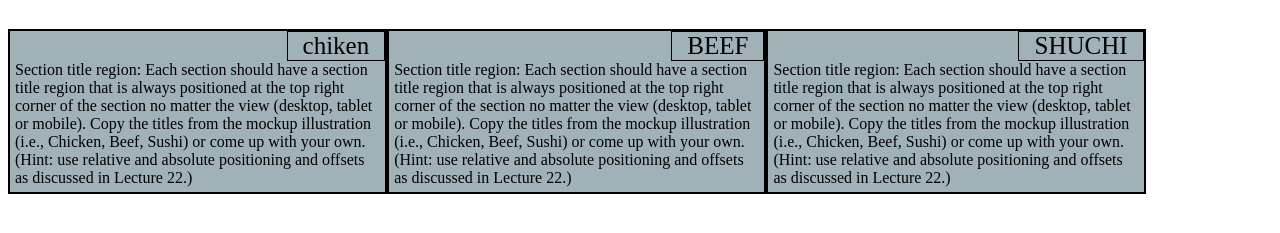
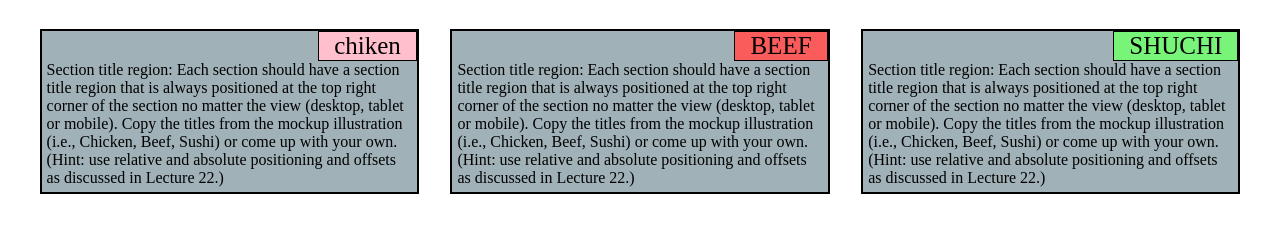
Before and after one commit to Omaima-mess/restaurant, a plain HTML site: page module2/index.html in a window 1280 px wide. Shown: the part 61-294 px from the top of the page. Drawn offline with Linux system fonts and the light colour scheme.

Commit message:
Update style.css

```diff
--- a/module2/style.css
+++ b/module2/style.css
@@ -28,15 +28,15 @@ section
 *{
 	box-sizing:border-box;
 }
-.sec1 >div
+#droite>div
 {
 	background-color: pink;
 }
-.sec2>div
+#center>div
 {
 	background-color:#F95C5B;
 }
-.sec3>div
+#gauche>div
 {
 	background-color: #78F479;
 }
@@ -47,17 +47,17 @@ section
 	width: 30%;
 	float: left;
 }
-.sec1
+#droite
 {
 	margin-left:2.5%;
     margin-right:1.25%;
 }
-.sec2
+#center
 {
 	margin-left:1.25%;
     margin-right:1.25%;
 }
-.sec3
+#gauche
 {
 	margin-left:1.25%;
     margin-right:2.5%;
@@ -70,18 +70,18 @@ section
 	width:48.5%;
 	float: left;
 }
-.sec1
+#droite
 {
 	margin-left:1%;
     margin-right:0.5%;
 }
-.sec2
+#center
 {
 	margin-left:0.5%;
     margin-right:1%;
 }
 
-.sec3
+#gauche
 {
 	width: 98%;
 	margin-left:1%;
```
